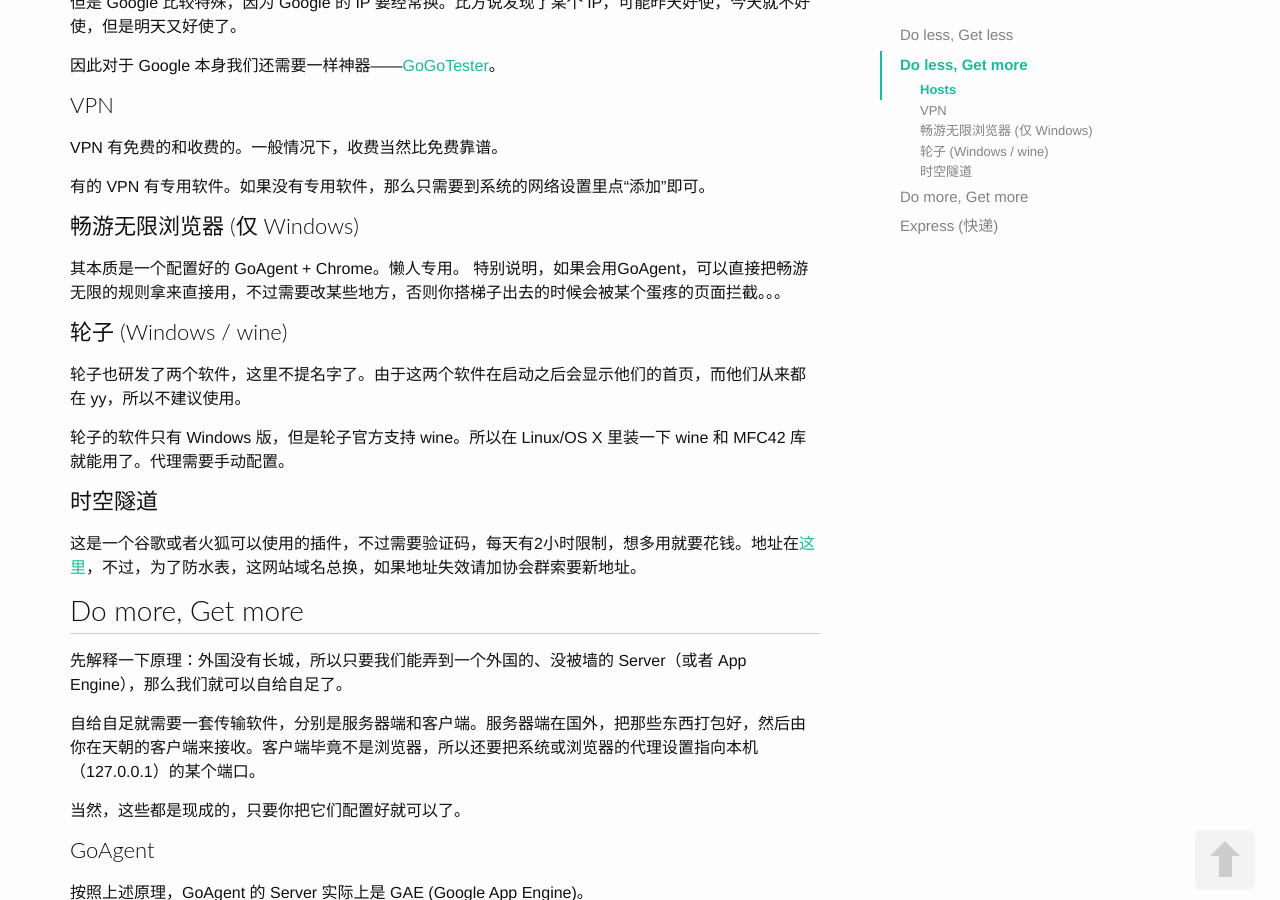
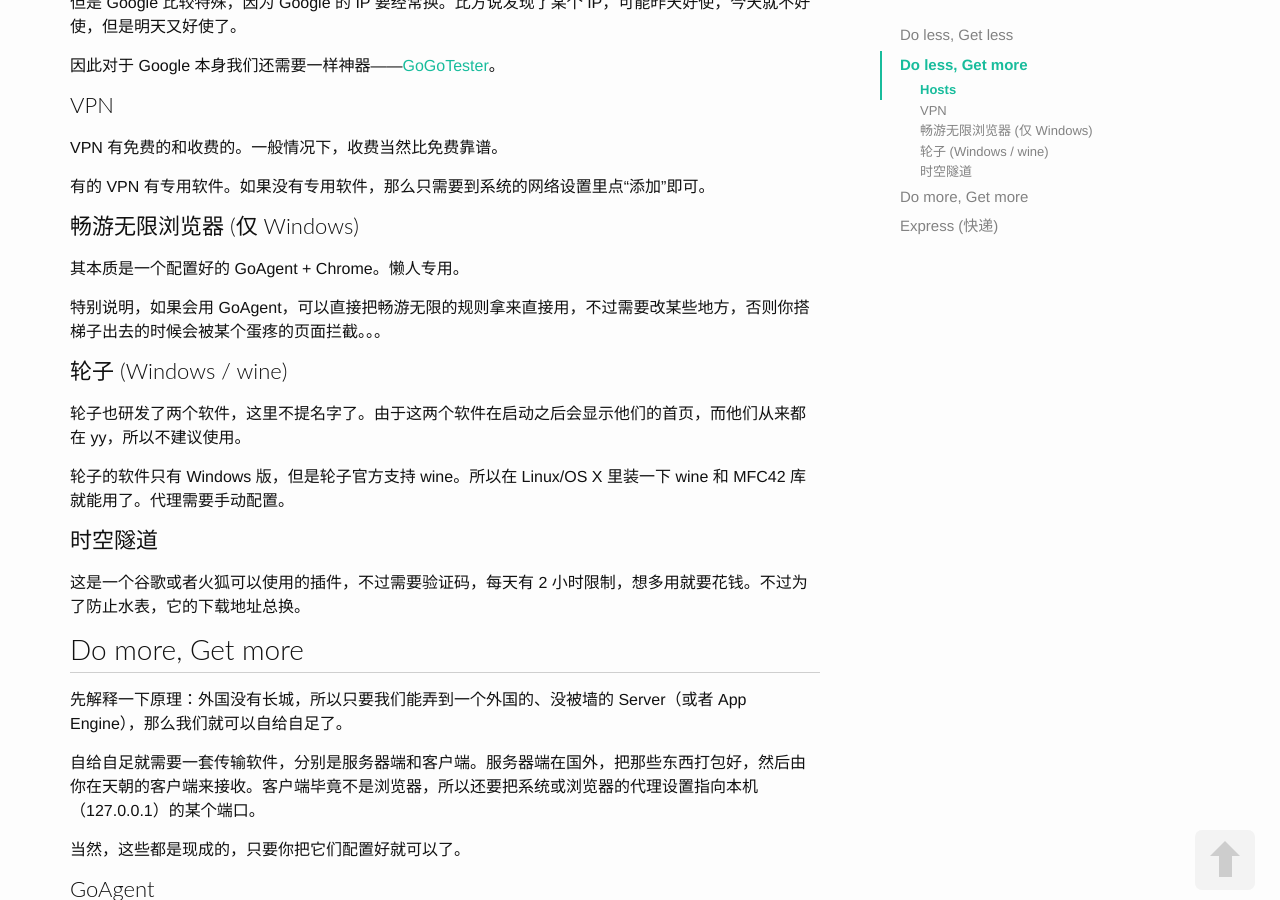
Before and after one commit to upclinux/intro, a Jekyll site: the page built from _posts/work/2005-12-28-google.markdown, in a window 1280 px wide and 900 px high, scrolled down 1227 px. Built offline with Jekyll 4.4.1, drawn with Linux system fonts in a browser that asks for light colours; nearby versions of some CDN libraries.

```diff
--- a/_posts/work/2005-12-28-google.markdown
+++ b/_posts/work/2005-12-28-google.markdown
@@ -42,7 +42,8 @@ VPN 有免费的和收费的。一般情况下，收费当然比免费靠谱。
 ### 畅游无限浏览器 (仅 Windows)
 
 其本质是一个配置好的 GoAgent + Chrome。懒人专用。
-特别说明，如果会用GoAgent，可以直接把畅游无限的规则拿来直接用，不过需要改某些地方，否则你搭梯子出去的时候会被某个蛋疼的页面拦截。。。
+
+特别说明，如果会用 GoAgent，可以直接把畅游无限的规则拿来直接用，不过需要改某些地方，否则你搭梯子出去的时候会被某个蛋疼的页面拦截。。。
 
 ### 轮子 (Windows / wine)
 
@@ -52,7 +53,7 @@ VPN 有免费的和收费的。一般情况下，收费当然比免费靠谱。
 
 ### 时空隧道
 
-这是一个谷歌或者火狐可以使用的插件，不过需要验证码，每天有2小时限制，想多用就要花钱。地址在[这里](http://suidao.wuseyi.com/invi/2RTa2s)，不过，为了防水表，这网站域名总换，如果地址失效请加协会群索要新地址。
+这是一个谷歌或者火狐可以使用的插件，不过需要验证码，每天有 2 小时限制，想多用就要花钱。不过为了防止水表，它的下载地址总换。
 
 ## Do more, Get more
 
```
Also changed, not shown: _posts/work/2005-12-31-software.markdown (deleted, +0 -35 lines), _posts/work/2005-12-31software.markdown (added, +41 -0 lines).
